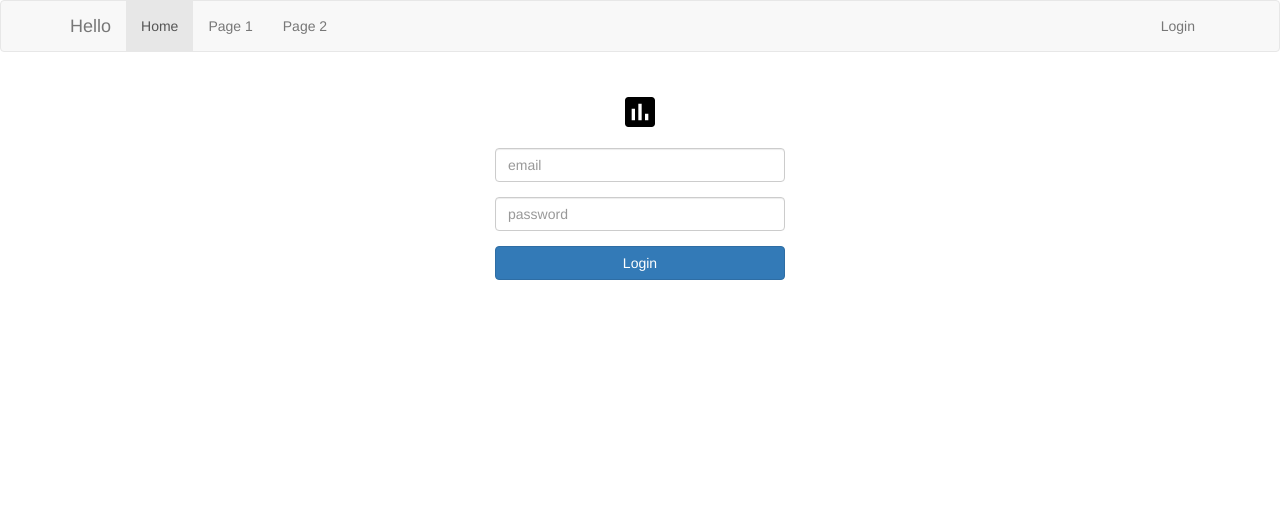
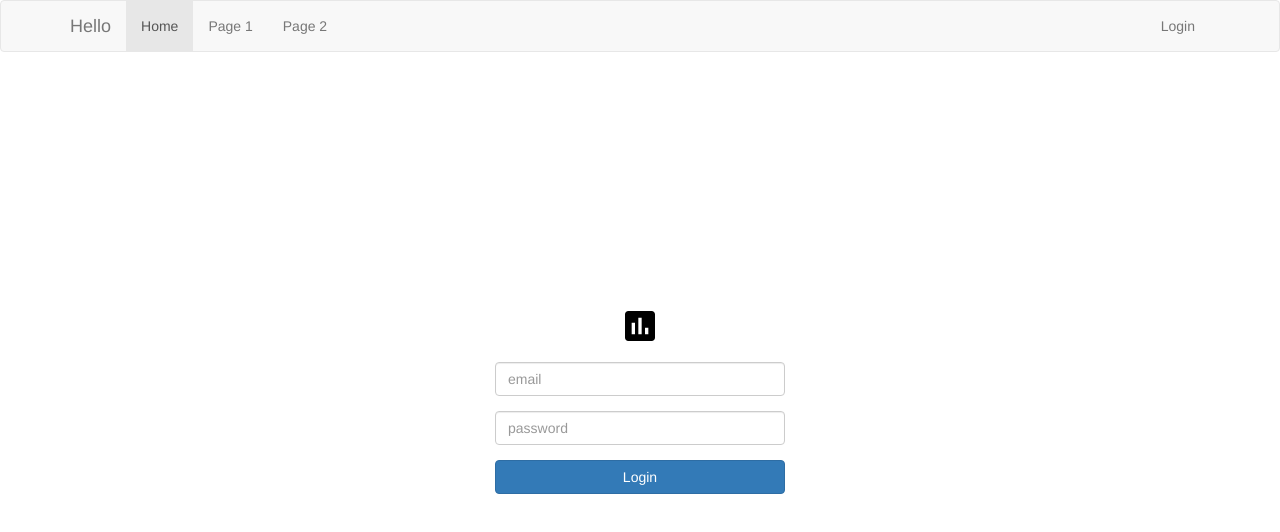
Before and after one commit to JeonBrian/angular-website, an Angular app: page /login in a window 1280 px wide. Shown: the top 532 px of the page. Built offline with nearby package versions, Linux system fonts and the light colour scheme.

Commit message:
Spruce up login styling

```diff
--- a/src/app/login/login.component.css
+++ b/src/app/login/login.component.css
@@ -1,6 +1,10 @@
+
 .login {
+    position: fixed;
+    right: 50%;
+    top: 50%;
+    transform: translate(50%, -50%);
     max-width: 320px;
-    margin-top: 40px;
 }
 
 .logo {
```
